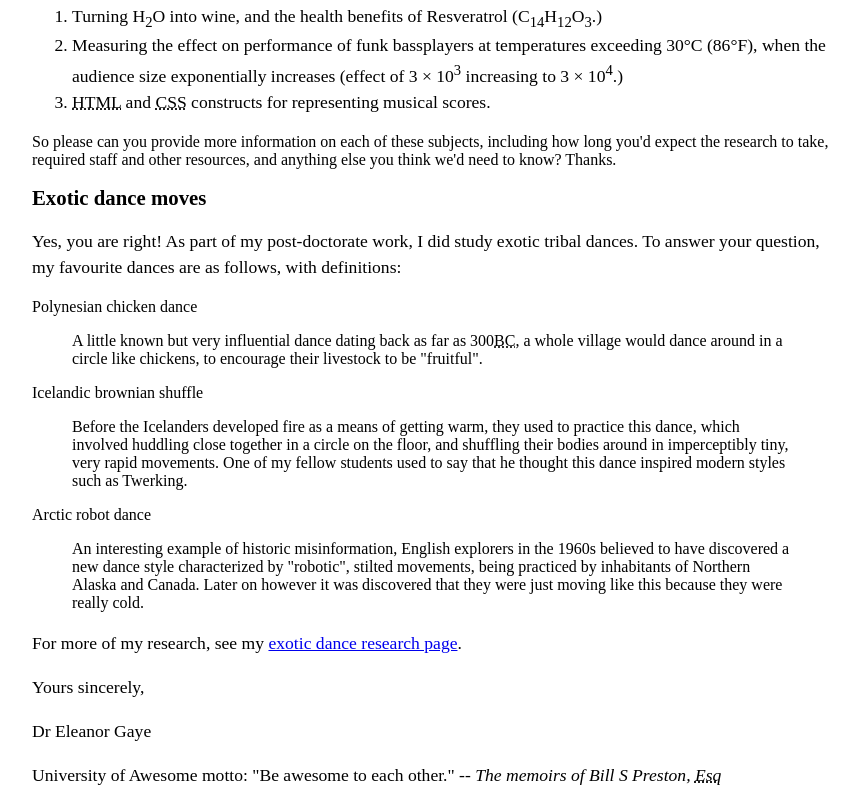
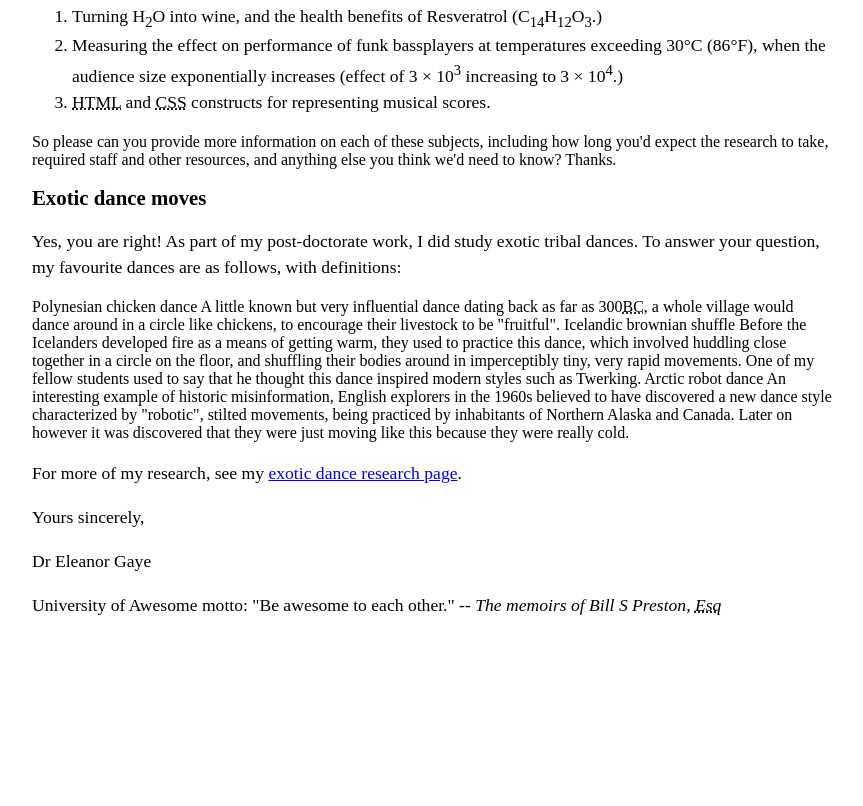
Before and after one commit to prasil07/sirajbaral, a plain HTML site: page index.html in a window 1280 px wide. Shown: the part 935-1741 px from the top of the page, without its empty margins (208-1071 px from the left). After the commit the page ends 1571 px from the top, so only its background shows below. Drawn offline with Linux system fonts and the light colour scheme.

Commit message:
Add files via upload

```diff
--- a/index.html
+++ b/index.html
@@ -103,29 +103,23 @@ html file which is markup of a letter
         </p>
 
         Polynesian chicken dance
-        <blockquote>
         A little known but very influential dance dating back as far as 300<abbr title="Before Christ">BC</abbr>, a
         whole village would dance around in
         a circle
         like chickens, to encourage their livestock to be "fruitful".
-        </blockquote>
         Icelandic brownian shuffle
-        <blockquote>
         Before the Icelanders developed fire as a means of getting warm, they used to practice this dance, which
         involved
         huddling close together in a circle on the floor, and shuffling their bodies around in imperceptibly tiny,
         very rapid
         movements. One of my fellow students used to say that he thought this dance inspired modern styles such as
         Twerking.
-        </blockquote>
         Arctic robot dance
-        <blockquote>
         An interesting example of historic misinformation, English explorers in the 1960s believed to have
         discovered a new
         dance style characterized by "robotic", stilted movements, being practiced by inhabitants of Northern Alaska
         and Canada.
         Later on however it was discovered that they were just moving like this because they were really cold.
-        </blockquote>
 
         <p>For more of my research, see my <a href="http://example.com">exotic dance research page</a>.</p>
 
```
Lines whose indentation alone changed are shown as unchanged.
